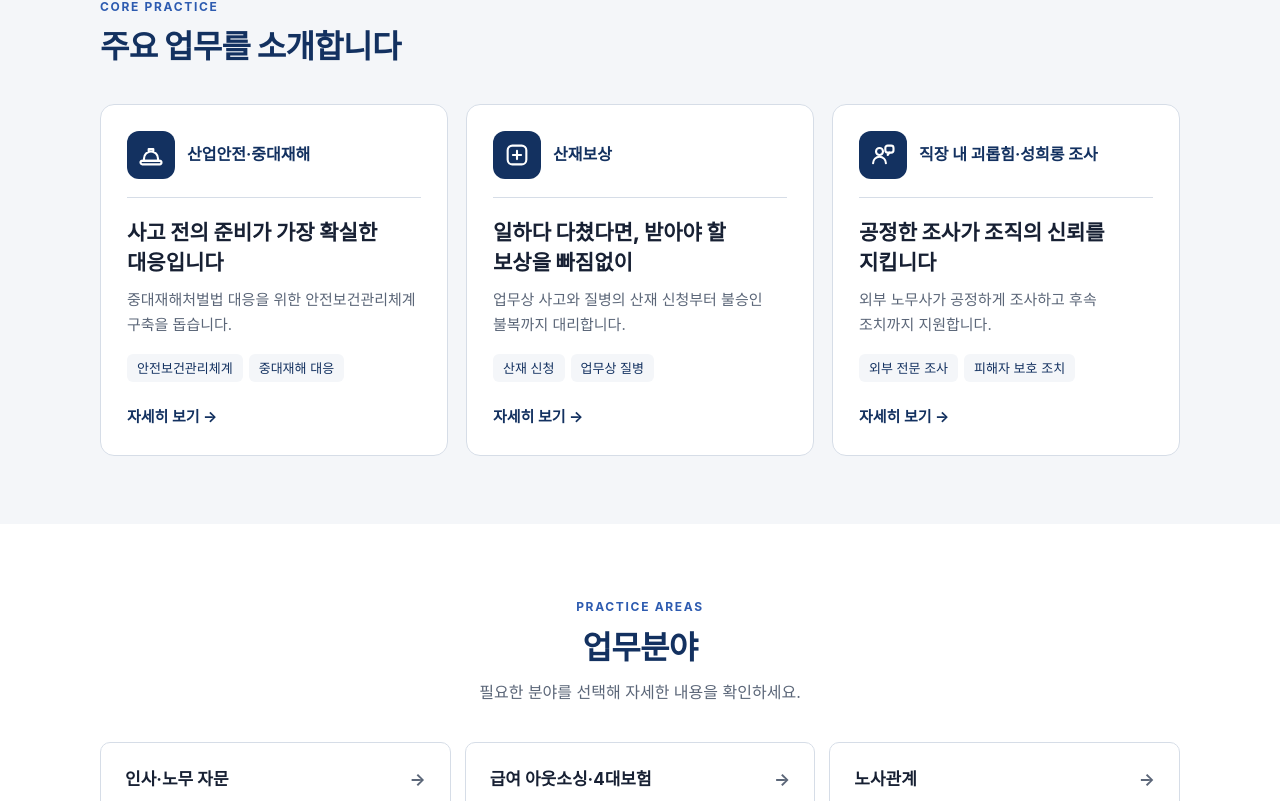
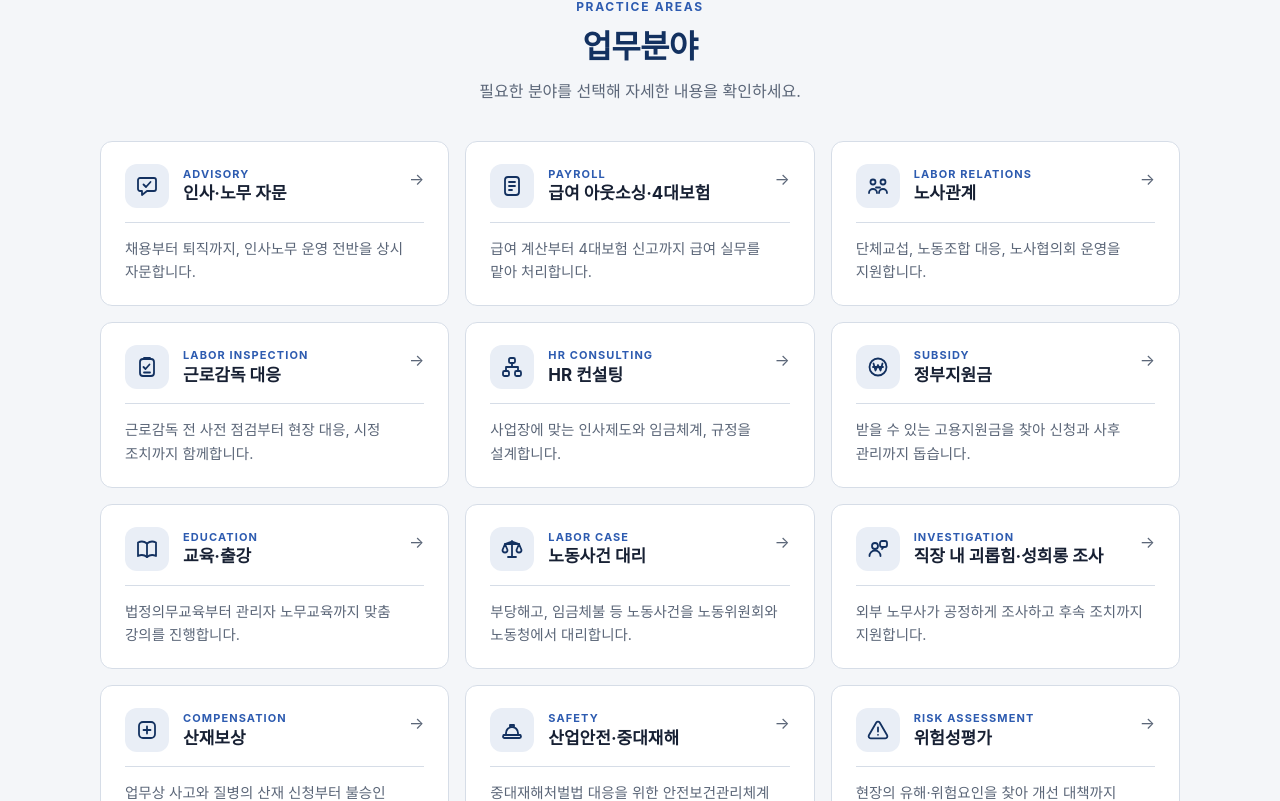
Before and after one commit to kseezn/kseezn.github.io, a Next.js app: page / in a window 1280 px wide. Shown: the part 1019-1820 px from the top of the page. Built offline with nearby package versions, Linux system fonts and the light colour scheme; a web font is replaced by a local one.

Commit message:
메인 업무분야 하나로 합치고 카드 개선

```diff
--- a/app/globals.css
+++ b/app/globals.css
@@ -3682,3 +3682,116 @@ html:has(.award-viewer[open]) {
     flex-basis: 100%;
   }
 }
+
+/* ── 업무분야 카드: 아이콘·영문 이름 추가 (메인 화면, 업무 상세 페이지의 '관련 업무') ── */
+.service-grid {
+  gap: 16px;
+}
+.service-card {
+  position: relative;
+  display: grid;
+  grid-template-columns: 44px minmax(0, 1fr) auto; /* 아이콘 | 이름 | 화살표 */
+  grid-template-areas:
+    "icon head arrow"
+    "text text text";
+  align-items: center;
+  column-gap: 14px;
+  padding: 22px 24px;
+  border: 1px solid var(--line);
+  border-radius: 12px;
+}
+/* 마우스를 올리면 남색 테두리와 그림자가 부드럽게 나타남 */
+.service-card::after {
+  content: "";
+  position: absolute;
+  inset: -1px;
+  border: 1.5px solid var(--navy);
+  border-radius: inherit;
+  box-shadow: 0 14px 30px rgba(19, 49, 96, 0.12);
+  opacity: 0;
+  transition: opacity 0.25s ease;
+  pointer-events: none;
+}
+.service-card:hover::after,
+.service-card:focus-visible::after {
+  opacity: 1;
+}
+.service-card:hover {
+  border-color: var(--line);
+}
+.service-card-icon {
+  grid-area: icon;
+  display: grid;
+  place-items: center;
+  width: 44px;
+  height: 44px;
+  border-radius: 12px;
+  background: #e9eef6;
+  color: var(--navy);
+  transition:
+    background 0.25s ease,
+    color 0.25s ease;
+}
+.service-card:hover .service-card-icon,
+.service-card:focus-visible .service-card-icon {
+  background: var(--navy);
+  color: var(--white);
+}
+.service-card-head {
+  grid-area: head;
+  min-width: 0;
+}
+.service-card-english {
+  display: block;
+  color: var(--blue);
+  font-size: 0.6875rem;
+  font-weight: 700;
+  letter-spacing: 0.1em;
+  line-height: 1.5;
+}
+.service-card h3 {
+  display: block;
+  font-size: 1.0625rem;
+  line-height: 1.4;
+}
+.service-card .arrow {
+  grid-area: arrow;
+  align-self: start;
+  margin-top: 2px;
+  transition: transform 0.25s ease;
+}
+.service-card:hover .arrow,
+.service-card:focus-visible .arrow {
+  transform: translateX(4px);
+}
+.service-card p {
+  grid-area: text;
+  margin-top: 14px;
+  padding-top: 14px;
+  border-top: 1px solid var(--line);
+  font-size: 0.90625rem;
+  line-height: 1.6;
+}
+@media (max-width: 640px) {
+  .service-card {
+    grid-template-columns: 40px minmax(0, 1fr) auto;
+    column-gap: 12px;
+    padding: 18px 18px;
+  }
+  .service-card-icon {
+    width: 40px;
+    height: 40px;
+    border-radius: 10px;
+  }
+  .service-card p {
+    margin-top: 12px;
+    padding-top: 12px;
+  }
+}
+@media (prefers-reduced-motion: reduce) {
+  .service-card::after,
+  .service-card-icon,
+  .service-card .arrow {
+    transition: none;
+  }
+}
--- a/app/page.tsx
+++ b/app/page.tsx
@@ -2,28 +2,16 @@ import Link from "next/link";
 import { BlogCards } from "@/components/BlogCards";
 import ClientsAwards from "@/components/ClientsAwards";
 import ConsultSection from "@/components/ConsultSection";
-import {
-  ContactBand,
-  FaqList,
-  NewsRows,
-  SectionHeading,
-  ServiceCards,
-  ServiceIcon,
-} from "@/components/Common";
+import { ContactBand, FaqList, NewsRows, SectionHeading, ServiceCards } from "@/components/Common";
 import HomeHero from "@/components/HomeHero";
 import { MemberCards } from "@/components/Members";
 import VideoGrid from "@/components/VideoGrid";
 import { members } from "@/data/members";
-import { coreSlugs, services, strengths } from "@/data/site";
+import { strengths } from "@/data/site";
 import { getPosts } from "@/lib/blog";
 import { getVideos } from "@/lib/youtube";
 
 export default function HomePage() {
-  // coreSlugs에 적은 순서대로 핵심 업무 3개를 꺼냅니다.
-  const coreServices = coreSlugs
-    .map((slug) => services.find((service) => service.slug === slug))
-    .filter((service) => service !== undefined);
-
   return (
     <>
       {/* 1. 첫 화면: 화면 전체 사진 + 큰 제목 (components/HomeHero.tsx, data/hero.ts) */}
@@ -41,35 +29,8 @@ export default function HomePage() {
         </div>
       </section>
 
-      {/* 3. 핵심 업무 카드 3개 */}
-      <section className="section section-muted">
-        <div className="container">
-          <SectionHeading eyebrow="CORE PRACTICE" title="주요 업무를 소개합니다" />
-          <div className="core-grid">
-            {coreServices.map((service) => (
-              <Link className="core-card" href={`/services/${service.slug}/`} key={service.slug}>
-                <div className="core-top">
-                  <span className="core-icon">
-                    <ServiceIcon slug={service.slug} />
-                  </span>
-                  <span className="core-label">{service.title}</span>
-                </div>
-                <h3>{service.lead}</h3>
-                <p>{service.summary}</p>
-                <ul className="tags">
-                  {service.tasks.slice(0, 2).map((task) => (
-                    <li key={task}>{task}</li>
-                  ))}
-                </ul>
-                <span className="more">자세히 보기 →</span>
-              </Link>
-            ))}
-          </div>
-        </div>
-      </section>
-
-      {/* 4. 전체 업무분야 10개 */}
-      <section className="section" id="work">
+      {/* 3. 업무분야 12개 (data/services.ts, 카드 모양은 components/Common.tsx의 ServiceCards) */}
+      <section className="section section-muted" id="work">
         <div className="container">
           <SectionHeading
             eyebrow="PRACTICE AREAS"
@@ -78,11 +39,16 @@ export default function HomePage() {
             align="center"
           />
           <ServiceCards />
+          <div className="center">
+            <Link className="more" href="/services/">
+              업무분야 전체 보기 →
+            </Link>
+          </div>
         </div>
       </section>
 
-      {/* 5. 구성원 소개 (data/members.ts) */}
-      <section className="section section-muted">
+      {/* 4. 구성원 소개 (data/members.ts) */}
+      <section className="section">
         <div className="container">
           <SectionHeading
             eyebrow="MEMBERS"
@@ -99,10 +65,10 @@ export default function HomePage() {
         </div>
       </section>
 
-      {/* 5-1. 고객사 로고 · 수상 및 위촉 (data/clients.ts) */}
+      {/* 4-1. 고객사 로고 · 수상 및 위촉 (data/clients.ts) */}
       <ClientsAwards />
 
-      {/* 6. 인사이트 최신 글 3개 */}
+      {/* 5. 인사이트 최신 글 3개 */}
       <section className="section">
         <div className="container">
           <SectionHeading
@@ -120,7 +86,7 @@ export default function HomePage() {
         </div>
       </section>
 
-      {/* 7. 유튜브 최근 영상 3개 */}
+      {/* 6. 유튜브 최근 영상 3개 */}
       <section className="section section-muted">
         <div className="container">
           <SectionHeading
@@ -138,7 +104,7 @@ export default function HomePage() {
         </div>
       </section>
 
-      {/* 8. 법인 소식 · HR뉴스 */}
+      {/* 7. 법인 소식 · HR뉴스 */}
       <section className="section">
         <div className="container">
           <SectionHeading
@@ -166,17 +132,18 @@ export default function HomePage() {
         </div>
       </section>
 
-      {/* 9. 자주 묻는 질문 */}
+      {/* 8. 자주 묻는 질문 */}
       <section className="section section-muted" id="faq">
         <div className="container">
           <SectionHeading eyebrow="FAQ" title="자주 묻는 질문" align="center" />
           <FaqList />
         </div>
       </section>
-      {/* 9-1. 온라인 상담 신청 (data/consult.ts) */}
+
+      {/* 8-1. 온라인 상담 신청 (data/consult.ts) */}
       <ConsultSection />
 
-      {/* 10. 상담 안내 */}
+      {/* 9. 상담 안내 */}
       <ContactBand />
     </>
   );
--- a/components/Common.tsx
+++ b/components/Common.tsx
@@ -3,6 +3,7 @@ import Link from "next/link";
 import BrandName from "@/components/BrandName";
 import LogoMark from "@/components/LogoMark";
 import { faqs, offices, services, site, type Service } from "@/data/site";
+import { ServiceIcon } from "@/components/ServiceIcons";
 import type { BlogPost } from "@/lib/blog";
 import { sectionLabels } from "@/lib/labels";
 import { formatDate } from "@/lib/format";
@@ -66,12 +67,16 @@ export function ServiceCards({ list = services }: { list?: Service[] }) {
     <div className="service-grid">
       {list.map((service) => (
         <Link className="service-card" href={`/services/${service.slug}/`} key={service.slug}>
-          <h3>
-            {service.title}
-            <span className="arrow" aria-hidden="true">
-              →
-            </span>
-          </h3>
+          <span className="service-card-icon">
+            <ServiceIcon slug={service.slug} size={24} />
+          </span>
+          <div className="service-card-head">
+            <span className="service-card-english">{service.english}</span>
+            <h3>{service.title}</h3>
+          </div>
+          <span className="arrow" aria-hidden="true">
+            →
+          </span>
           <p>{service.summary}</p>
         </Link>
       ))}
```
